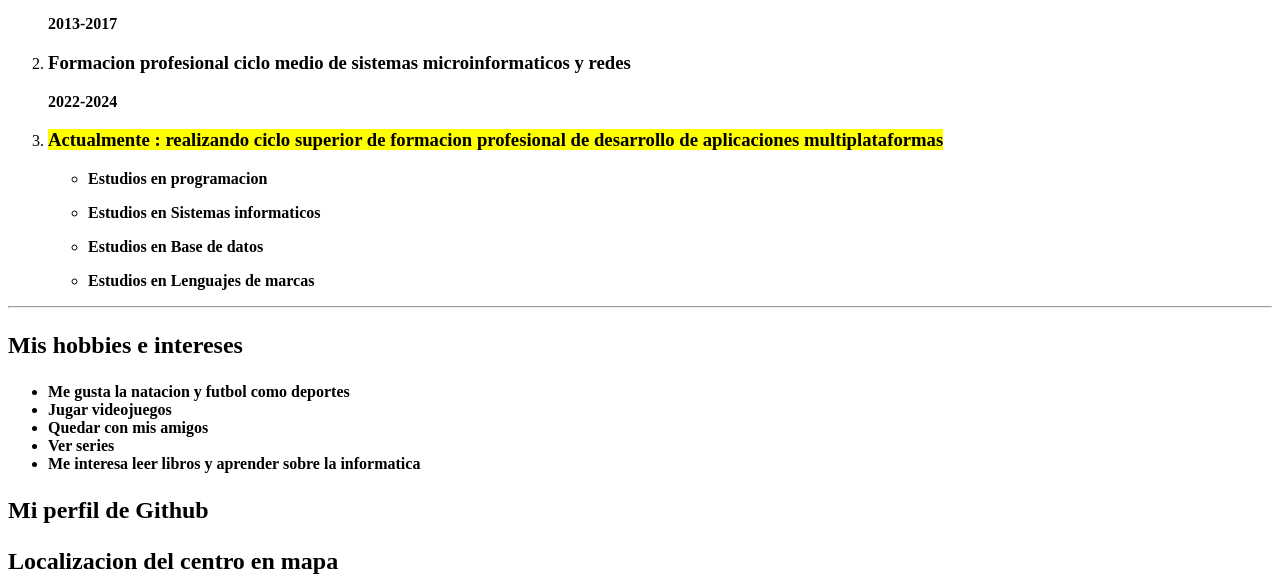
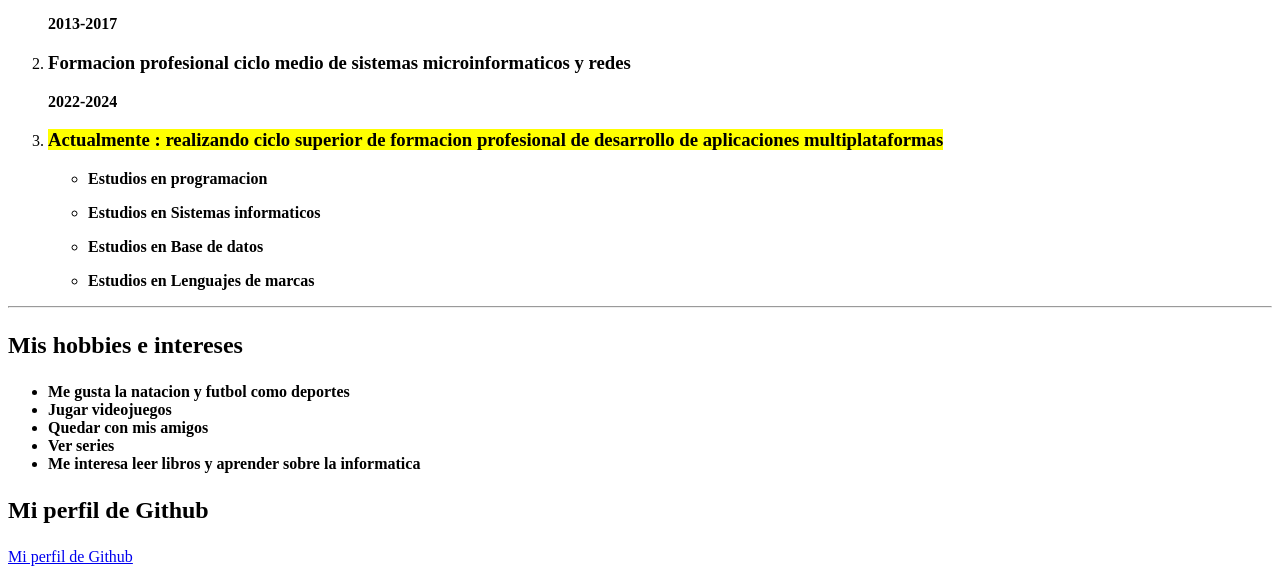
Before and after one commit to zetinia/1DAM_LMSGI_acg, a plain HTML site: page Tema 3 y 4/Creación de una Página Web Personal Completa en HTML/index.html in a window 1280 px wide. Shown: the part 971-1554 px from the top of the page. Drawn offline with Linux system fonts and the light colour scheme.

Commit message:
Update index.html

```diff
--- a/Tema 3 y 4/Creación de una Página Web Personal Completa en HTML/index.html
+++ b/Tema 3 y 4/Creación de una Página Web Personal Completa en HTML/index.html
@@ -68,7 +68,7 @@
     </div>
     <!--Perfil de Github-->
     <h2><p id="github">Mi perfil de Github</p></h2>
-    <p a href="https://github.com/zetinia" target="_blank"></p>
+     <a href=https://github.com/zetinia target="_blank"> Mi perfil de Github</a>
     <!--Mapa con localizacion del centro-->
     <h2 id="localizacion" >Localizacion del centro en mapa</h2>
      <iframe src="https://www.google.com/maps/embed?pb=!1m18!1m12!1m3!1d3152.655932256349!2d-3.7857313000000277!3d37.798102400000005!2m3!1f0!2f0!3f0!3m2!1i1024!2i768!4f13.1!3m3!1m2!1s0xd6dd7dec3dd20ad%3A0x4fad82fdbe189c8!2sDavante%20MEDAC%20Aventura%20%F0%9F%A5%87%20Centro%20FP%20Ja%C3%A9n!5e0!3m2!1ses!2ses!4v1759741269790!5m2!1ses!2ses" width="600" height="450" style="border:0;" allowfullscreen="" loading="lazy" referrerpolicy="no-referrer-when-downgrade"></iframe>
```
